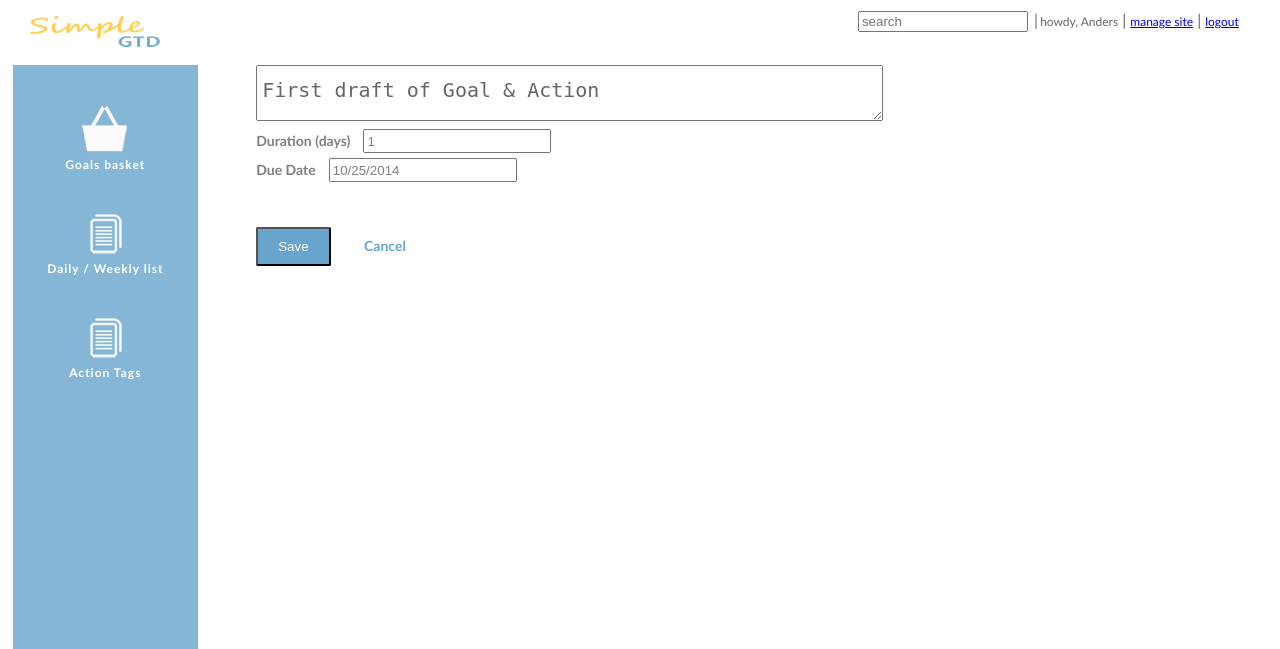
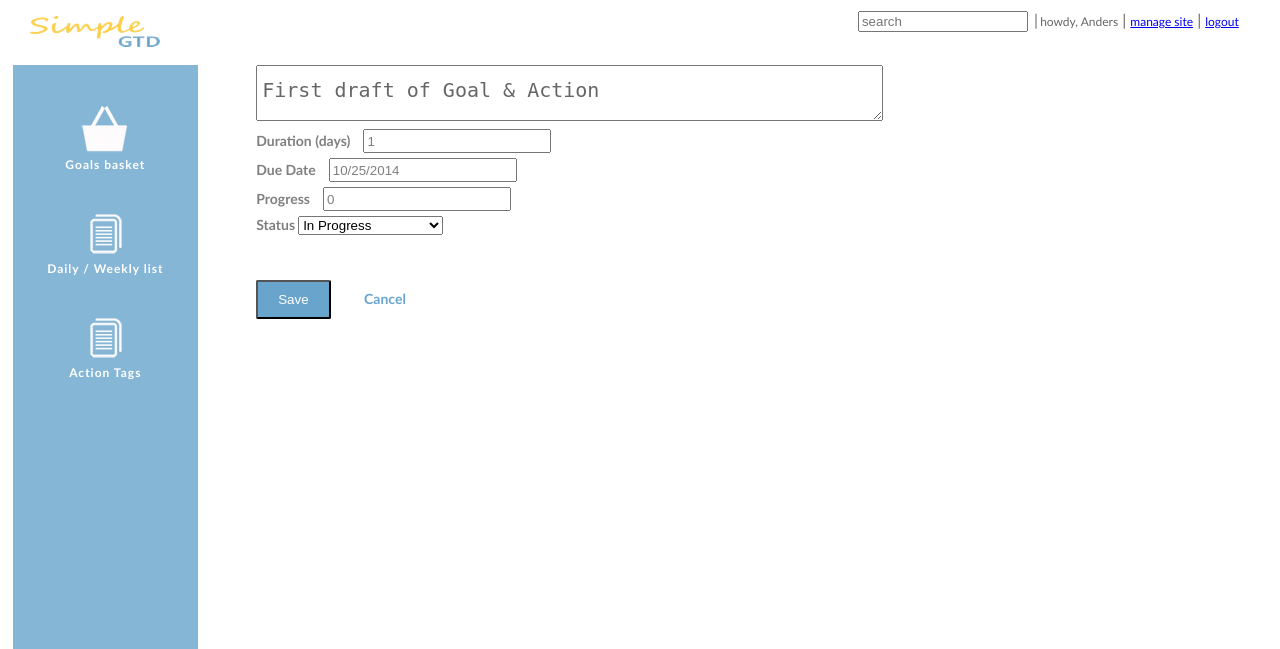
Before and after one commit to ariannaguo/SimpleGTD, a Django app: page /goal/edit/1 in a window 1280 px wide. Shown: the top 649 px of the page. Run offline with Django 3.2, Linux system fonts and the light colour scheme; a user stored in the database is signed in; data comes from the database, SQL or seed files in the repository; both versions use the stored data as it was after the commit; parts of the project's set-up code (start-up, migrations or seed data) failed here and were passed over; some libraries are stand-ins or nearby versions.

Commit message:
goal - make progress and status editable

```diff
--- a/source/simgtd/views.py
+++ b/source/simgtd/views.py
@@ -71,12 +71,16 @@ def edit_goal(request, gid):
         subject = request.POST['title']
         duration = request.POST['duration']
         due_date = request.POST['due_date']
+        progress = request.POST['progress']
+        status = request.POST['status']
 
         if subject and duration and due_date:
             goal = user_goals(request).get(id=gid)
             goal.subject = subject
             goal.duration = duration
             goal.due_date = datetime.strptime(due_date, '%m/%d/%Y')
+            goal.progress = int(progress)
+            goal.status_id = int(status)
             goal.save()
 
             return HttpResponseRedirect('/goal/list')
--- a/source/templates/simgtd/edit_goal.html
+++ b/source/templates/simgtd/edit_goal.html
@@ -5,10 +5,13 @@
 {% block loadScript %}
      <script>
         $(function() {
-        $( "#due_date" ).datepicker({
+            $( "#due_date" ).datepicker({
                 showOtherMonths: true,
                 selectOtherMonths: true
             });
+
+            var status = {{ goal.status.id }};
+            $("#status").val(status);
         });
     </script>
 {% endblock %}
@@ -29,6 +32,19 @@
                 <label class="field_label" for="due_date">Due Date</label>
                 <input id="due_date" type="text" name="due_date" class="field_label_input" value="{{ goal.due_date|date:'m/d/Y' }}">
             </div>
+            <div class="field">
+                <label class="field_label" for="progress">Progress</label>
+                <input id="progress" type="text" name="progress" class="field_label_input" value="{{ goal.progress }}">
+            </div>
+            <div class="field">
+                <label class="field_label" for="status">Status</label>
+                <select id="status" name="status">
+                    <option value="" selected="selected">---select the status---</option>
+                    <option value="1">Not Started</option>
+                    <option value="2">In Progress</option>
+                    <option value="3">Completed</option>
+                </select>
+            </div>
             <div class="field_button">
                 <input type="submit" class="save" value="Save">
                 <a href="/goal/list" class="cancel">Cancel</a>
```
Also changed, not shown: source/gtd.db.
